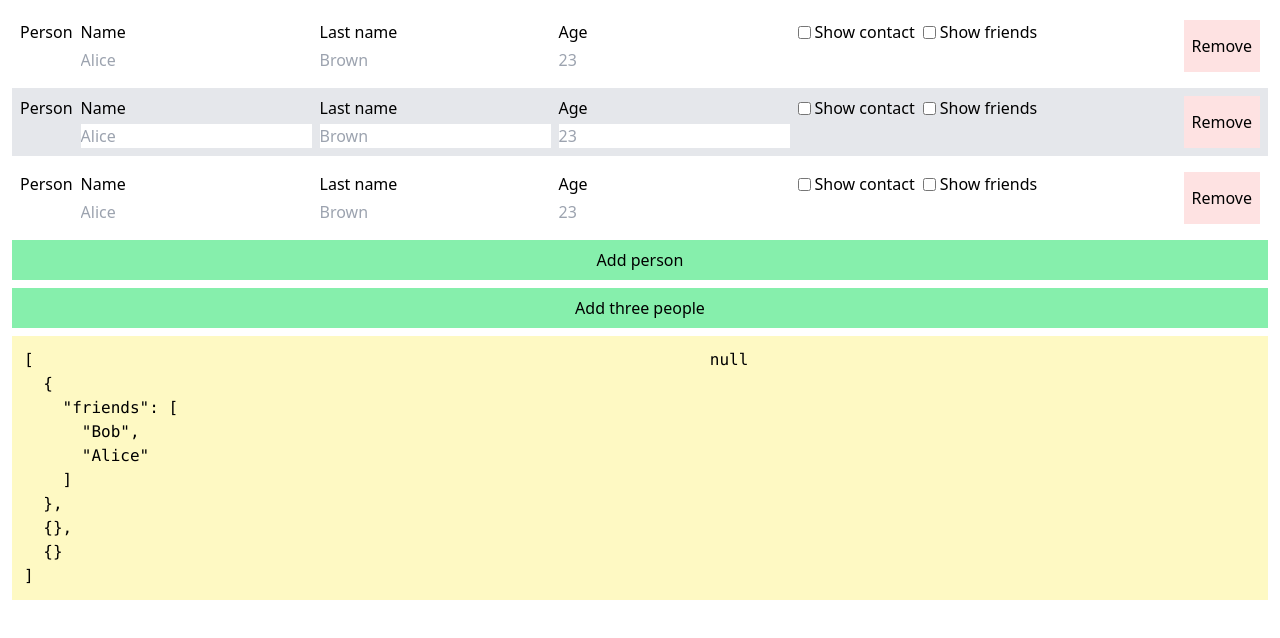
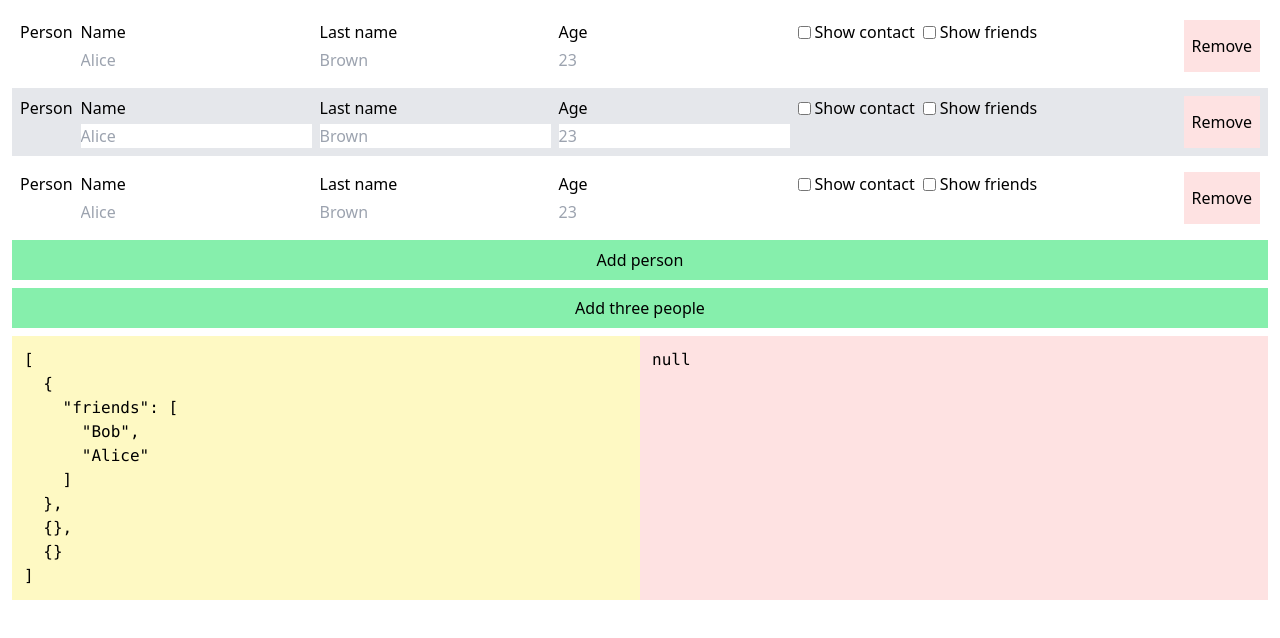
Before and after one commit to nevoland/realue, a Preact app: page / in a window 1280 px wide. Shown: the top 638 px of the page. Built offline with nearby package versions, Linux system fonts and the light colour scheme.

Commit message:
Adjust demo layout

```diff
--- a/src/views/State.tsx
+++ b/src/views/State.tsx
@@ -239,10 +239,10 @@ export function State() {
         Add three people
       </button>
       <div class="w[100%] flex flex-row">
-        <pre class="flex-grow bg-yellow-100 p-3 dark:bg-sky-900">
+        <pre class="basis-1/2 bg-yellow-100 p-3 dark:bg-sky-900">
           {JSON.stringify(value, formatJson, 2)}
         </pre>
-        <pre class="flex-grow bg-yellow-100 p-3 dark:bg-red-800">
+        <pre class="basis-1/2 bg-red-100 p-3 dark:bg-red-800">
           {JSON.stringify(error, formatJson, 2)}
         </pre>
       </div>
```
